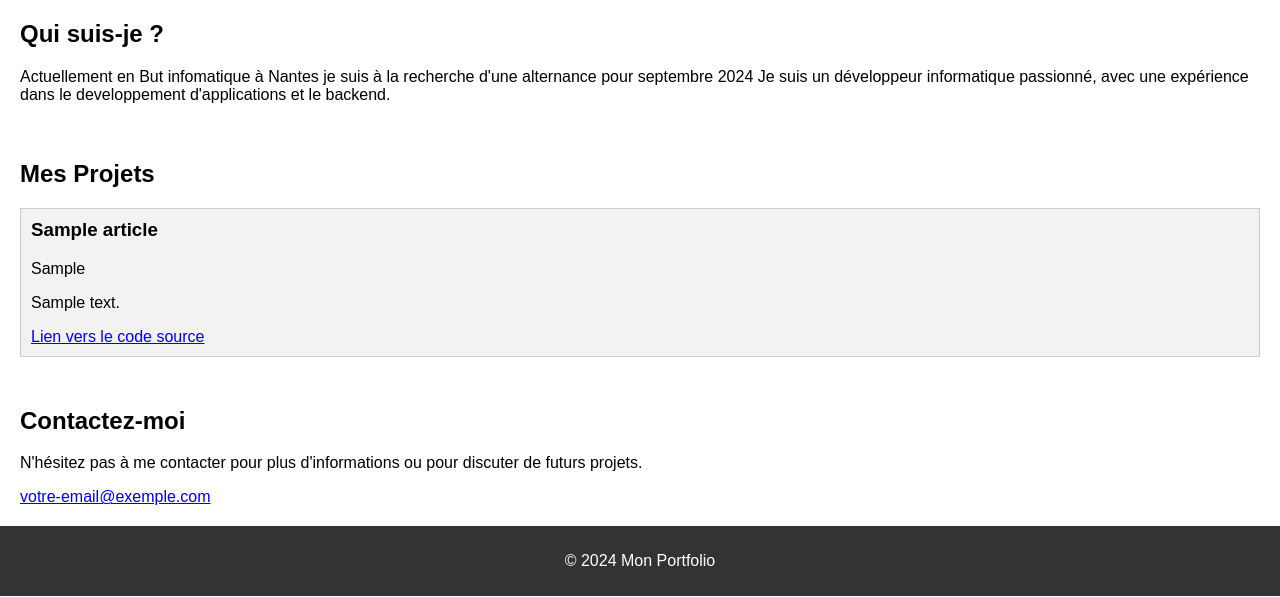
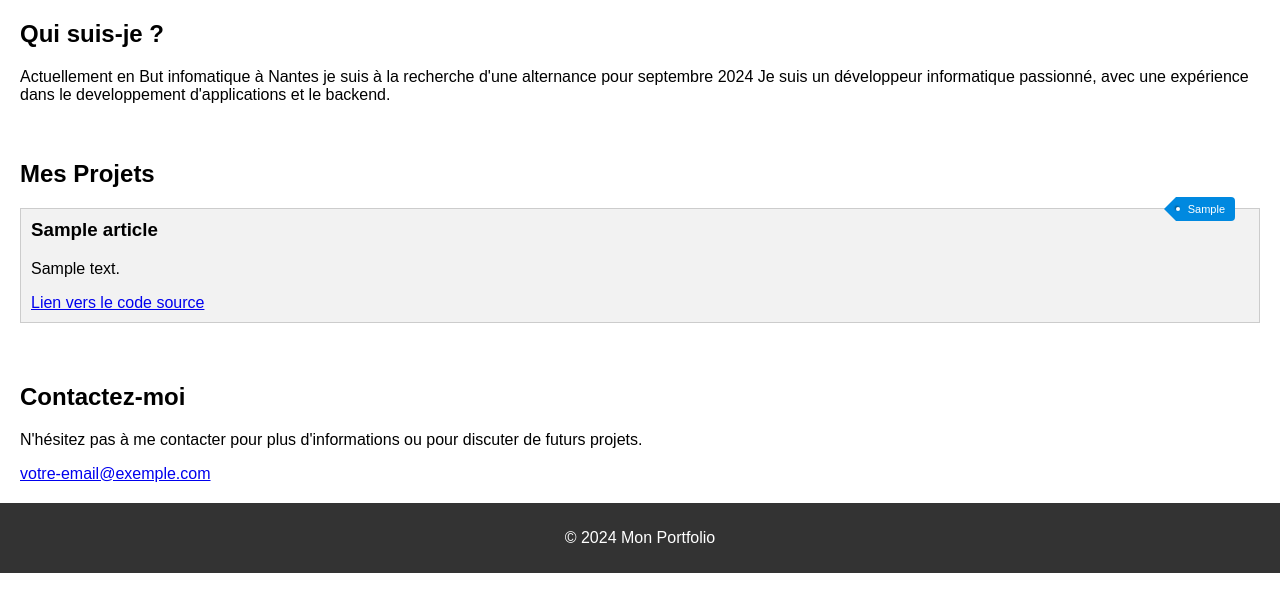
Before and after one commit to Zolkennn/portfolio, a Django app: page /main in a window 1280 px wide. Shown: the part 127-724 px from the top of the page. Run offline with Django 5.2, Linux system fonts and the light colour scheme; tables that the repository leaves empty hold one stand-in row (values such as "Sample post").

Commit message:
Amélioration générale

```diff
--- a/main/models.py
+++ b/main/models.py
@@ -1,9 +1,14 @@
 from django.db import models
+
 
 # Create your models here.
 
 class Article(models.Model):
     title = models.CharField(max_length=200)
     content = models.TextField()
-    tags = models.CharField(max_length=24)
     lien = models.CharField(max_length=256)
+
+
+class Tags(models.Model):
+    article = models.ForeignKey(Article, on_delete=models.CASCADE)
+    tags = models.CharField(max_length=24, null=True)
--- a/main/views.py
+++ b/main/views.py
@@ -1,8 +1,10 @@
 from django.shortcuts import render, HttpResponse
 
+from main.models import Tags
 from main.models import Article
 
 
 # Create your views here.
 def index(request):
-    return render(request, "main.html", {"articles": Article.objects.all()})
+    articles = Article.objects.all().prefetch_related('tags_set')
+    return render(request, 'main.html', {'articles': articles})
--- a/static/css/style.css
+++ b/static/css/style.css
@@ -41,8 +41,9 @@ section h2 {
 .projet {
     background-color: #f2f2f2;
     border: 1px solid #ccc;
-    margin: 10px 0;
+    margin: 20px 0;
     padding: 10px;
+    position: relative;
 }
 
 .projet h3 {
@@ -55,3 +56,71 @@ footer {
     text-align: center;
     padding: 10px;
 }
+
+.tags{
+	margin:0;
+	padding:0;
+	position:absolute;
+	right:24px;
+	top: -12px;
+	list-style:none;
+}
+
+.tags li, .tags a{
+	float:left;
+	height:24px;
+	line-height:24px;
+	position:relative;
+	font-size:11px;
+}
+
+.tags a{
+	margin-left:20px;
+	padding:0 10px 0 12px;
+	background:#0089e0;
+	color:#fff;
+	text-decoration:none;
+	-moz-border-radius-bottomright:4px;
+	-webkit-border-bottom-right-radius:4px;
+	border-bottom-right-radius:4px;
+	-moz-border-radius-topright:4px;
+	-webkit-border-top-right-radius:4px;
+	border-top-right-radius:4px;
+}
+
+.tags a:before{
+	content:"";
+	float:left;
+	position:absolute;
+	top:0;
+	left:-12px;
+	width:0;
+	height:0;
+	border-color:transparent #0089e0 transparent transparent;
+	border-style:solid;
+	border-width:12px 12px 12px 0;
+}
+
+.tags a:after{
+	content:"";
+	position:absolute;
+	top:10px;
+	left:0;
+	float:left;
+	width:4px;
+	height:4px;
+	-moz-border-radius:2px;
+	-webkit-border-radius:2px;
+	border-radius:2px;
+	background:#fff;
+	-moz-box-shadow:-1px -1px 2px #004977;
+	-webkit-box-shadow:-1px -1px 2px #004977;
+	box-shadow:-1px -1px 2px #004977;
+}
+
+.tags a:hover{
+	background:#555;
+}
+.tags a:hover:before{
+	border-color:transparent #555 transparent transparent;
+}
--- a/templates/main.html
+++ b/templates/main.html
@@ -1,4 +1,5 @@
 {% load static %}
+{% load poll_extras %}
 <!DOCTYPE html>
 <html>
 <head>
@@ -25,7 +26,11 @@
       {% for item in articles %}
         <div class="projet">
           <h3>{{ item.title }}</h3>
-            <p>{{ item.tags }}</p>
+            <ul class="tags">
+            {% for tag in item.tags_set.all %}
+                <li><a href="#">{{ tag.tags }}</a></li>
+            {% endfor %}
+            </ul>
           <p>{{ item.content|linebreaks }}</p>
           <a href={{ item.lien }}>Lien vers le code source</a>
         </div>
```
Also changed, not shown: main/templatetags/poll_extras.py (added, +9 -0 lines), portfolio/settings.py (+11 -11 lines).
